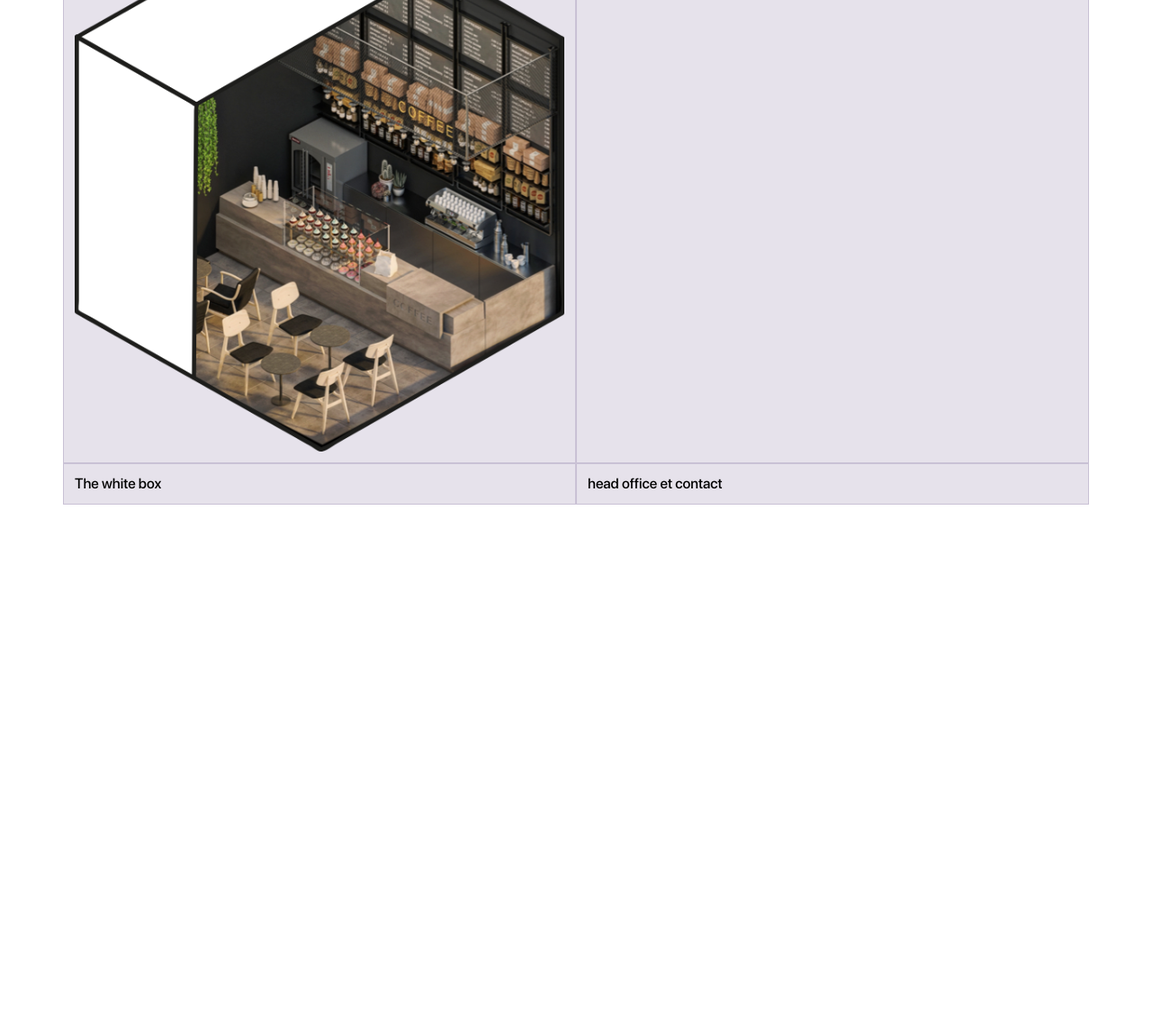
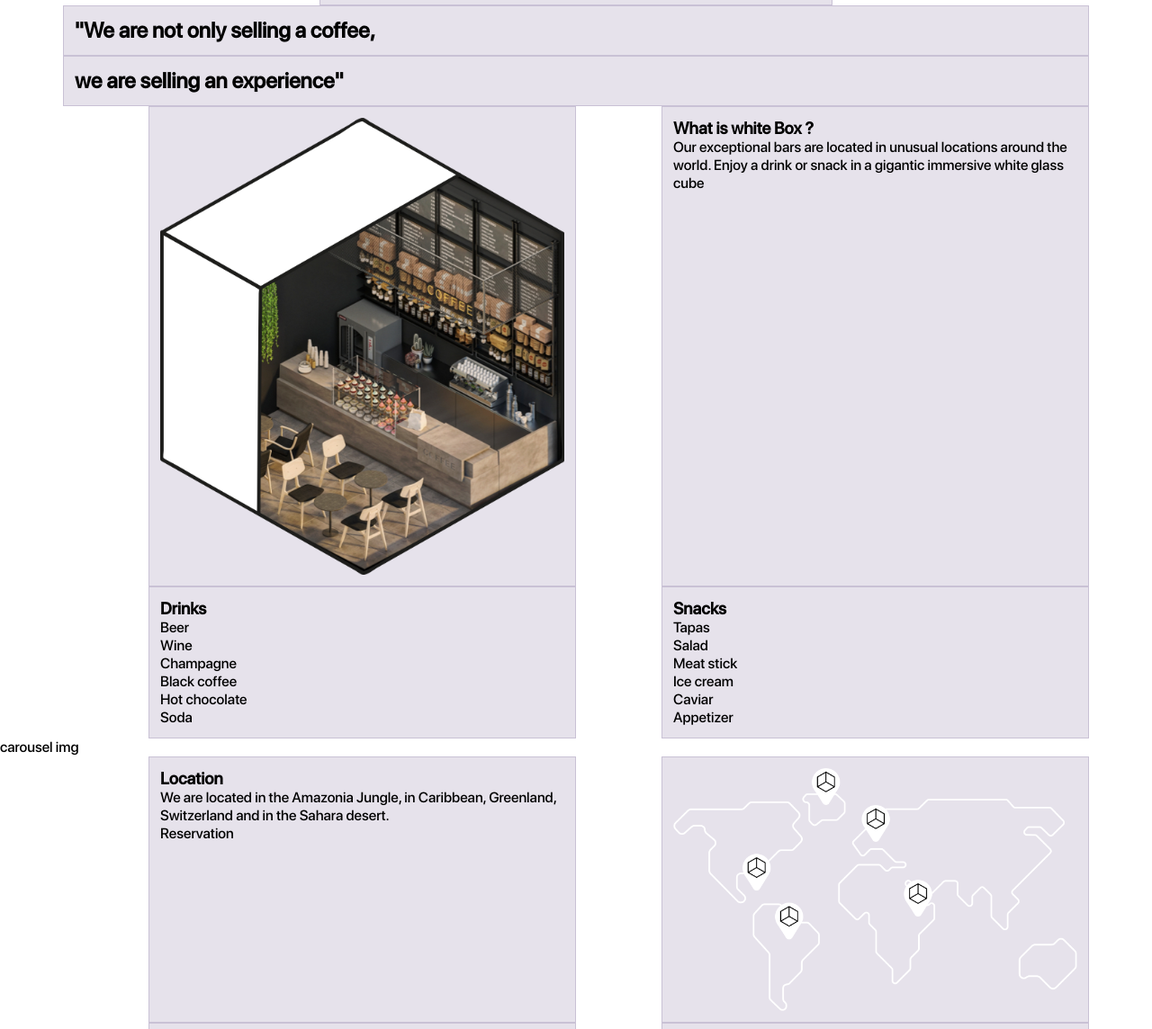
Before and after one commit to dimitricaloz/White-Box, a website built with Parcel: page src/index.html in a window 1280 px wide. Shown: the part 890-2034 px from the top of the page at 90% size. Before the commit the page ends 1451 px from the top, so only its background shows below. Built offline with nearby package versions, Linux system fonts and the light colour scheme.

Commit message:
html + Bootstrap

```diff
--- a/src/index.html
+++ b/src/index.html
@@ -25,31 +25,49 @@
       </nav>
       <div class="container">
         <div class="row">
-          <div class="col-5 offset-1 col-xs-8">
+          <div class="col-8 col-lg-5 offset-md-1">
             <h1>
               <img src="img/white-box-logo.png" alt="logo" />
             </h1>
           </div>
-          <div class="col-4 offset-4">
+        </div>
+      </div>
+      <div class="container">
+        <div class="row">
+          <div class="col-6 offset-3">
             <div class="white-box-symbol">
               <img src="img/white-box-symbol.png" alt="symbol" />
             </div>
           </div>
-          <h2 class="col-10 offset-1">
-            "We are not only selling a coffee,
-            <br /><span>we are selling an experience"</span>
-          </h2>
+        </div>
+      </div>
+      <div class="container">
+        <div class="row">
+          <div class="col">
+            <div class="slogan1">
+              <h2 class="col">"We are not only selling a coffee,</h2>
+            </div>
+          </div>
         </div>
       </div>
     </header>
     <main>
+      <div class="container">
+        <div class="row">
+          <div class="col">
+            <div class="slogan2">
+              <h2 class="col">we are selling an experience"</h2>
+            </div>
+          </div>
+        </div>
+      </div>
       <article class="presentation">
         <div class="container">
           <div class="row">
-            <div class="col-lg-6 col-xs-10">
+            <div class="col-8 offset-2 col-md-5 offset-md-1">
               <img src="img/bar.png" alt="maquette" />
             </div>
-            <div class="col-lg-6 col-xs-12">
+            <div class="col-8 offset-2 col-md-5 offset-md-1">
               <h3>What is white Box ?</h3>
               <p>
                 Our exceptional bars are located in unusual locations around the
@@ -60,26 +78,75 @@
           </div>
         </div>
       </article>
-      <article class="food"></article>
-
-      <!-- <div class="container">
+      <div class="container">
         <div class="row">
-          <div class="col-10 offset-1">We are selling...</div>
-          <div class="col-10 offset-1 col-lg-4">cube-maquette</div>
-          <div class="col-10 offset-1 col-lg-5">What is white box</div>
-          <div class="col-10 offset-1 col-lg-5">drinks</div>
-          <div class="col-10 offset-1 col-lg-5">Snacks</div>
-          <div class="col-12">carousel images</div>
-          <div class="col-12 col-lg-6">Location</div>
-          <div class="col-12 col-lg-6">Map</div>
+          <div class="col-8 offset-2 col-md-5 offset-md-1">
+            <div class="food">
+              <h3>Drinks</h3>
+              <ul>
+                <li>Beer</li>
+                <li>Wine</li>
+                <li>Champagne</li>
+                <li>Black coffee</li>
+                <li>Hot chocolate</li>
+                <li>Soda</li>
+              </ul>
+            </div>
+          </div>
+          <div class="col-8 offset-2 col-md-5 offset-md-1">
+            <div class="food">
+              <h3>Snacks</h3>
+              <ul>
+                <li>Tapas</li>
+                <li>Salad</li>
+                <li>Meat stick</li>
+                <li>Ice cream</li>
+                <li>Caviar</li>
+                <li>Appetizer</li>
+              </ul>
+            </div>
+          </div>
         </div>
-      </div> -->
+      </div>
+      <p>carousel img</p>
+      <div class="container">
+        <div class="row">
+          <div class="col-8 offset-2 col-md-5 offset-md-1">
+            <div class="Location">
+              <h3>Location</h3>
+              <p>
+                We are located in the Amazonia Jungle, in Caribbean, Greenland,
+                Switzerland and in the Sahara desert.
+              </p>
+              <div class="reservation-button">Reservation</div>
+            </div>
+          </div>
+          <div class="col-8 offset-2 col-md-5 offset-md-1">
+            <img src="img/map.png" alt="maquette" />
+          </div>
+        </div>
+      </div>
     </main>
     <footer>
       <div class="container">
         <div class="row">
-          <div class="col-12 col-lg-6">The white box</div>
-          <div class="col-12 col-lg-6">head office et contact</div>
+          <div class="col-8 offset-2 col-md-5 offset-md-1">
+            <div class="logo-footer">
+              <img src="img/white-box-logo.png" alt="logo" />
+            </div>
+          </div>
+          <div class="col-8 offset-2 col-md-5 offset-md-1">
+            <h4>The head office</h4>
+            <p>
+              16 Rue St.George</br>
+              Geneva</br>
+              Switzerland</br>
+            </p>
+            <h4>Contact</h4>
+            <img src="img/instagram.png" alt="instagram">
+            <img src="img/youtube.png" alt="youtube">
+            <img src="img/mail.png" alt="mail">
+          </div>
         </div>
       </div>
     </footer>
--- a/src/scss/main.scss
+++ b/src/scss/main.scss
@@ -93,7 +93,6 @@ head {
 }
 
 h1 {
-  width: 100%;
 }
 
 .white-box-symbol {
@@ -102,3 +101,7 @@ h1 {
   justify-content: center;
   text-align: center;
 }
+
+ul {
+  list-style-type: none;
+}
```
Also changed, not shown: src/img/contact.png (deleted), src/img/instagram.png (added), src/img/mail.png (added), src/img/youtube.png (added), 1 other file.
